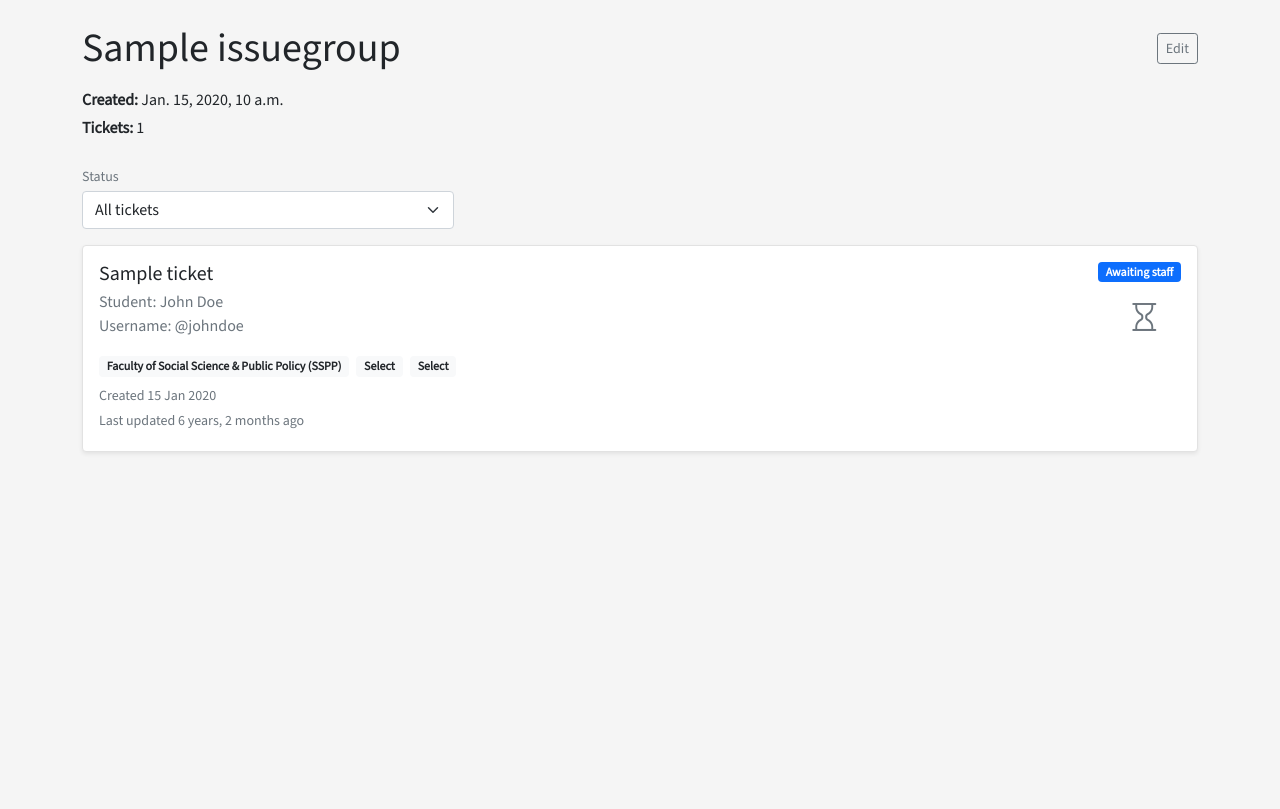
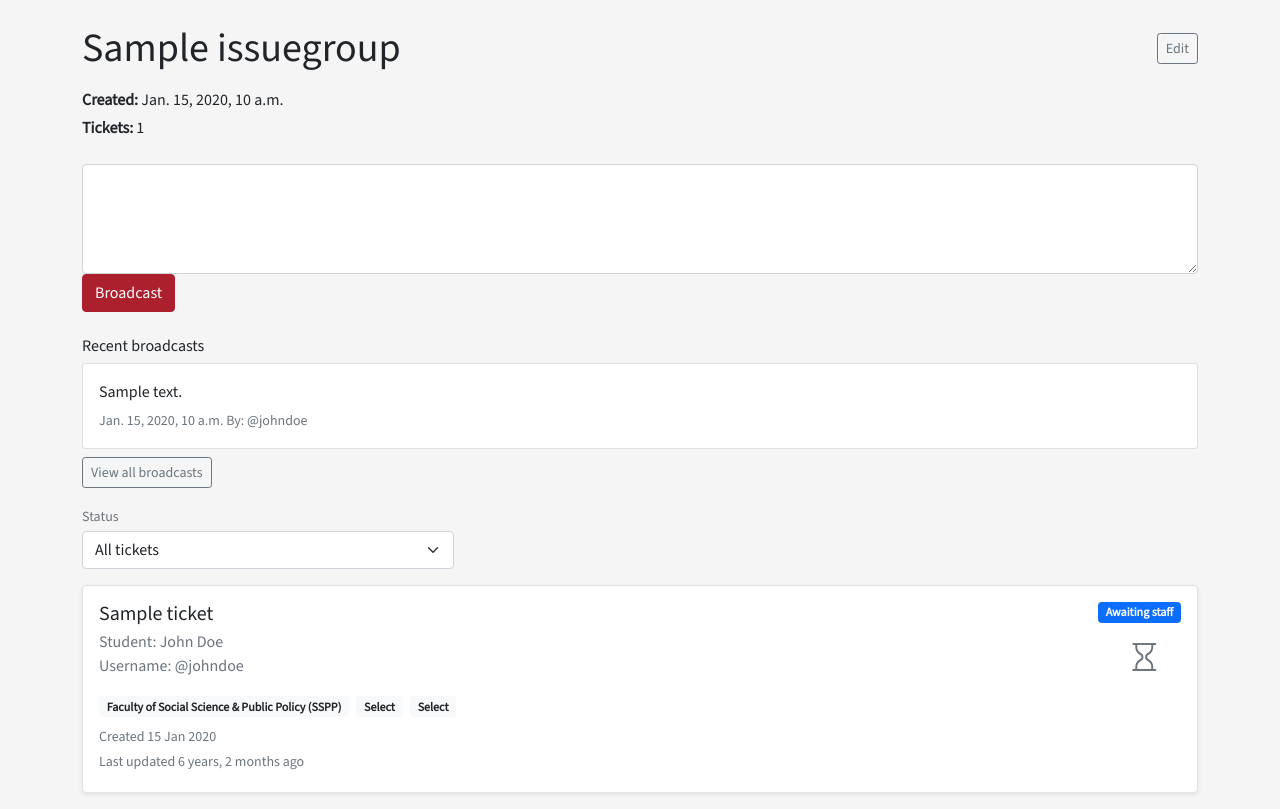
Before and after one commit to TheTinker001/Clarify, a Django app: a page that uses tickets/templates/issue_group_detail.html in a window 1280 px wide. Shown: the part 70-879 px from the top of the page. Before the commit the page ends 523 px from the top, so only its background shows below. Run offline with Django 5.2, Linux system fonts and the light colour scheme; a user stored in the database is signed in; data comes from the database, SQL or seed files in the repository; tables that the repository leaves empty hold one stand-in row (values such as "Sample post"); some libraries are stand-ins or nearby versions.

Commit message:
Add feature to broadcast message across issue group

```diff
--- a/tickets/admin.py
+++ b/tickets/admin.py
@@ -6,3 +6,4 @@ admin.site.register(User)
 admin.site.register(TicketAttachment)
 admin.site.register(Comment)
 admin.site.register(IssueGroup)
+admin.site.register(IssueUpdate)
--- a/tickets/models/__init__.py
+++ b/tickets/models/__init__.py
@@ -3,3 +3,4 @@ from .ticket import *
 from .comment import *
 from .attachment import *
 from .issue_group import *
+from .issue_update import *
--- /dev/null
+++ b/tickets/models/issue_update.py
@@ -0,0 +1,23 @@
+from django.db import models
+from tickets.models import IssueGroup
+from clarify.settings import BODY_LENGTH_MAX
+
+from django.contrib.auth import get_user_model
+
+User = get_user_model()
+
+
+class IssueUpdate(models.Model):
+    issue = models.ForeignKey(
+        IssueGroup, on_delete=models.CASCADE, related_name="issue_updates"
+    )
+    message = models.TextField(max_length=BODY_LENGTH_MAX)
+    created_at = models.DateTimeField(auto_now_add=True)
+    created_by = models.ForeignKey(
+        User,
+        on_delete=models.CASCADE,
+        limit_choices_to={"user_type": User.USER_TYPE_STAFF},
+    )
+
+    class Meta:
+        ordering = ["-created_at"]
--- a/tickets/templates/issue_group_detail.html
+++ b/tickets/templates/issue_group_detail.html
@@ -14,6 +14,14 @@
                 <strong>Tickets:</strong> {{ issue_group.tickets.count }}
             </p>
         </div>
+        <form method="post">
+            {% csrf_token %}
+            <textarea name="message" class="form-control" rows="4"></textarea>
+            <button type="submit" class="btn btn-primary">
+                <i class="bi bi-send-fill"></i> Broadcast
+            </button>
+        </form>
+        {% include "partials/issue_group_message.html" with issue_group=issue_group %}
         <form method="get"
               action="{% url 'issue_group_detail' slug=issue_group.slug %}">
             <div class="col-md-4">
--- /dev/null
+++ b/tickets/templates/partials/issue_group_message.html
@@ -0,0 +1,45 @@
+{% if issue_group %}
+    <h6 class="mt-4">Recent broadcasts</h6>
+    {% for update in issue_group.issue_updates.all|slice:":2" %}
+        <div class="card mb-2">
+            <div class="card-body">
+                <p class="mb-1">{{ update.message }}</p>
+                <small class="text-muted">{{ update.created_at }} By: {{ update.created_by }}</small>
+            </div>
+        </div>
+    {% empty %}
+        <p class="text-muted">No broadcast messages yet.</p>
+    {% endfor %}
+    <button class="btn btn-outline-secondary btn-sm mb-3"
+            type="button"
+            data-bs-toggle="offcanvas"
+            data-bs-target="#broadcastHistoryOffcanvas"
+            aria-controls="broadcastHistoryOffcanvas">View all broadcasts</button>
+    <div class="offcanvas offcanvas-end"
+         tabindex="-1"
+         id="broadcastHistoryOffcanvas"
+         aria-labelledby="broadcastHistoryOffcanvasLabel">
+        <div class="offcanvas-header">
+            <h5 class="offcanvas-title" id="broadcastHistoryOffcanvasLabel">Broadcast history</h5>
+            <button type="button"
+                    class="btn-close"
+                    data-bs-dismiss="offcanvas"
+                    aria-label="Close"></button>
+        </div>
+        <div class="offcanvas-body">
+            {% for update in issue_group.issue_updates.all %}
+                <div class="card mb-3">
+                    <div class="card-body">
+                        <p class="mb-2">{{ update.message }}</p>
+                        <small class="text-muted">
+                            {{ update.created_at }}
+                            {% if update.created_by %}· {{ update.created_by }}{% endif %}
+                        </small>
+                    </div>
+                </div>
+            {% empty %}
+                <p class="text-muted mb-0">No broadcast messages yet.</p>
+            {% endfor %}
+        </div>
+    </div>
+{% endif %}
--- a/tickets/templates/ticket_detail.html
+++ b/tickets/templates/ticket_detail.html
@@ -65,6 +65,7 @@
                         {% endif %}
                     </div>
                 </div>
+                {% include "partials/issue_group_message.html" with issue_group=ticket.issue_group %}
                 <!-- Comments -->
                 <div class="mt-4">
                     <h5>Comments</h5>
--- a/tickets/views/issue_group_detail_view.py
+++ b/tickets/views/issue_group_detail_view.py
@@ -1,8 +1,9 @@
 from django.shortcuts import get_object_or_404, redirect
 from django.views.generic import TemplateView
 from django.contrib.auth.mixins import LoginRequiredMixin
-from tickets.models import User, IssueGroup, Ticket
+from tickets.models import User, IssueGroup, Ticket, IssueUpdate
 from django.core.paginator import Paginator
+from django.contrib import messages
 
 from clarify.settings import ITEMS_PER_PAGE
 
@@ -52,3 +53,24 @@ class IssueGroupDetailView(LoginRequiredMixin, TemplateView):
         open_qs = qs.exclude(status=Ticket.Status.CLOSED)
         closed_qs = qs.filter(status=Ticket.Status.CLOSED)
         return (open_qs, closed_qs)
+
+    def post(self, request, *args, **kwargs):
+        message = request.POST.get("message", "").strip()
+
+        if message:
+            if request.user.user_type != User.USER_TYPE_STAFF:
+                messages.error(request, "Invalid user type")
+            else:
+                if self.issue_group.tickets.exists():
+                    IssueUpdate.objects.create(
+                        issue=self.issue_group,
+                        message=message,
+                        created_by=request.user,
+                    )
+                    messages.success(request, "Message broadcasted to issue group.")
+                else:
+                    messages.error(request, "No tickets assigned to issue group")
+        else:
+            messages.error(request, "Unable to broadcast empty message")
+
+        return redirect("issue_group_detail", slug=self.issue_group.slug)
```
Also changed, not shown: tickets/migrations/0023_issueupdate.py (added).
